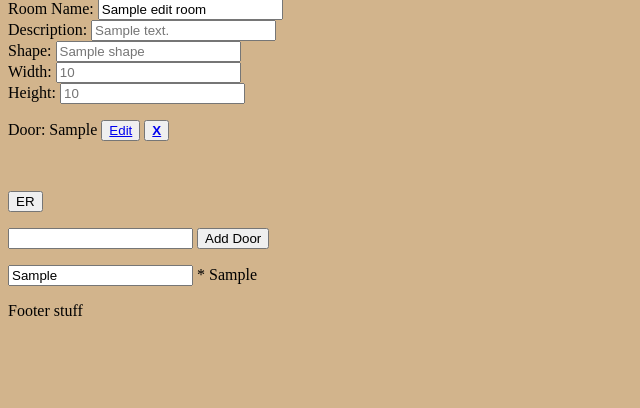
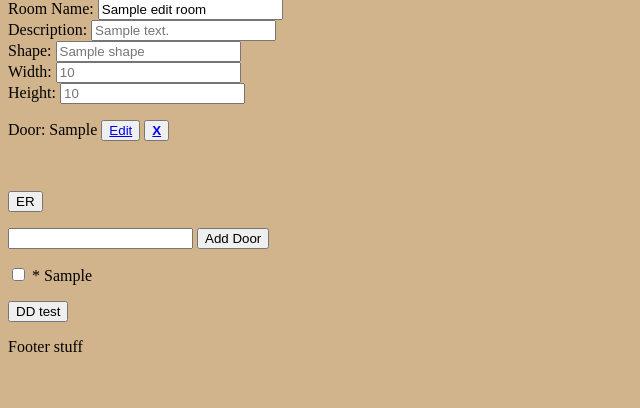
Before and after one commit to LeoKnox/adventure_django2, a Django app: template templates/room_edit.html in a window 1280 px wide. Shown: the part 186-594 px from the top of the page, without its empty margins (0-640 px from the left). Run offline with Django 3.2, Linux system fonts and the light colour scheme; the template is opened without the code that fills it: most values are stand-ins (such as "Sample title", 1, 10 or a date in 2020).

Commit message:
Add files via upload

```diff
--- a/rooms/templates/room_edit.html
+++ b/rooms/templates/room_edit.html
@@ -58,9 +58,10 @@
 {% csrf_token %}
 {% for dd in door_dupe %}
     <p>
-        <input type="text" name="room_add" value="{{dd}}" />
+        <input type="checkbox" name="room_add" value="{{dd}}" />
         * {{ dd }}
     </p>
 {% endfor %}
+<input type="submit" value="DD test" />
 </form>
 {% endblock %}
```
